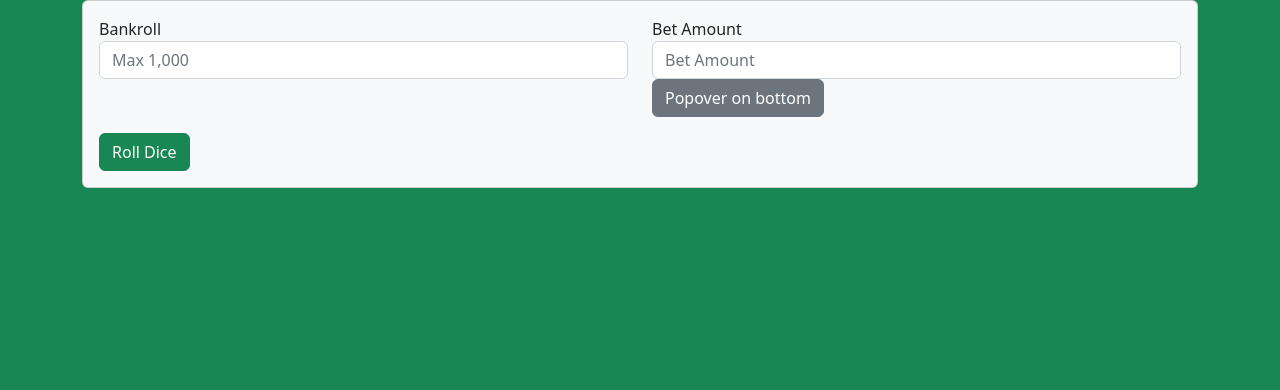
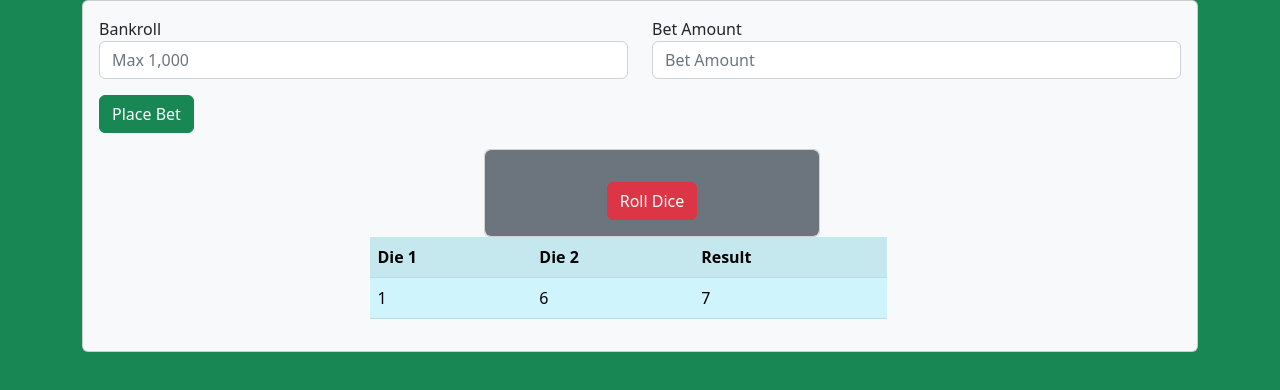
Before and after one commit to Cmendence/crapsGame, a website: page index.html in a window 1280 px wide. Both pictures are taken after a click on the button "Roll Dice". Drawn offline with nearby package versions, Linux system fonts and the light colour scheme.

Commit message:
added...everything

```diff
--- a/crapsSolver.js
+++ b/crapsSolver.js
@@ -30,28 +30,58 @@
 if 7 rolls while pointSet is true, it's '7 out' and the game resets. if 7 rolls while pointSet is false, it's a 'frontline winner'
 and the game continues, looking for a rollTotal that is in the array.
 */
-
+id = 0;
 const die1 = [1, 2, 3, 4, 5, 6];
 const die2 = [1, 2, 3, 4, 5, 6];
 
 function getRandomInt(max) {
-  return Math.floor(Math.random() * Math.floor(max));
+  return Math.floor(Math.random() * Math.floor(max)) + 1;
 }
 
-const roll1 = die1[getRandomInt(die1.length)];
-const roll2 = die2[getRandomInt(die2.length)];
+function thisId(id) {
+    console.log(`thisId function is tied to id:${id}`);
+   return document.getElementById(id);
+}
 
-console.log("Roll 1:", roll1);
-console.log("Roll 2:", roll2);
+function cellHTML(element, index, content) {
+    console.log(`cellHTML added ${content} to cell ${index}`);
+   return element.insertCell(index).innerHTML = content;
+}
+let rollOne;
+let rollTwo;
+
+thisId('roll-btn').addEventListener('click', () => {
+    console.log('button is working');
+    let table = thisId('results')
+    let row = table.insertRow(-1);
+    row.setAttribute('id', `item-${id}`);
+    cellHTML(row, 0, rollOne = getRandomInt(6));
+    cellHTML(row, 1, rollTwo = getRandomInt(6));
+    cellHTML(row, 2, rollOne + rollTwo);
+    id++
+})
+
+thisId('list').row[1].cell[0].value;
 
 
-console.log(`${roll1}, ${roll2}`);
+function rollTotal(roll1, roll2){
 
-rollTotal = (roll1 + roll2);
+}
 
-rollCombo = (`${roll1}, ${roll2}`);
+// const roll1 = die1[getRandomInt(die1.length)];
+// const roll2 = die2[getRandomInt(die2.length)];
 
-console.log(rollCombo);
+// console.log("Roll 1:", roll1);
+// console.log("Roll 2:", roll2);
+
+
+// console.log(`${roll1}, ${roll2}`);
+
+// rollTotal = (roll1 + roll2);
+
+// rollCombo = (`${roll1}, ${roll2}`);
+
+// console.log(rollCombo);
 
 
 //trying to figure out how to set the point and call winner
@@ -145,7 +175,7 @@ function isSixOrEightValid(bet) {
     }
     }
 
-    function areOutsideNumbersValid(bet, num) {
+    function areOutsideNumbersValid(bet) {
         console.log(`areOutsideNumbersValid checked for proper bet: ${bet} on the numbers 4,5,9,10`);
         if (bet >= 5, bet % 5 === 0) {
             return true;
@@ -242,12 +272,10 @@ let fieldArr = [2, 3, 4, 9, 10, 11, 12];
 // }
 
 //used in week 3 assignment
-function placeSixOrEight(bet){
-    if (bet >=6 && bet % 6 === 0){
-        return `That's a bet! ${bet} pays ${(bet / 6) * 7}`;
-    } else {
-        return 'No bet! Improper amount!'
-    }
-}
-
-crapsPlaceBets(270, 23)
+// function placeSixOrEight(bet){
+//     if (bet >=6 && bet % 6 === 0){
+//         return `That's a bet! ${bet} pays ${(bet / 6) * 7}`;
+//     } else {
+//         return 'No bet! Improper amount!'
+//     }
+// }
--- a/index.html
+++ b/index.html
@@ -5,10 +5,16 @@
     <meta http-equiv="X-UA-Compatible" content="IE=edge">
     <meta name="viewport" content="width=device-width, initial-scale=1.0">
     <title>Place Bet Solver</title>
+    <link href="dice-icon.ico" rel="icon" type="image/x-icon" />
     <link
     rel="stylesheet"
     href="https://cdn.jsdelivr.net/npm/bootstrap@5.2.3/dist/css/bootstrap.min.css"
   />
+  <!-- <style>
+    * {
+  border: 1px solid black;
+}
+  </style> -->
 </head>
 <body class="container bg-success">
     <div class="card bg-light">
@@ -26,20 +32,70 @@
                     <label for="bet-amount">Bet Amount</label>
                     <input id="bet-amount" type="number" class="form-control" placeholder="Bet Amount">
                     </div>
-                    <button type="button" class="btn btn-secondary" data-bs-container="body" data-bs-toggle="popover" data-bs-placement="bottom" data-bs-content="Bottom popover">
-                        Popover on bottom
+
+
             </div>
                 </div>
-                <button id="roll" class="btn btn-success mt-3">Roll Dice</button>
+                <div class="row">
+                    <div class="col-sm">
+                    <button id="place-bet" class="btn btn-success mt-3">Place Bet</button>
+                    </div>
+                </div>
+                <div class="row">
+                    <div class="col-sm">
+                <!-- <button id="roll-btn" class="btn btn-danger mt-3">Roll Dice</button> -->
+            </div>
+            <!-- <div class="col-sm">
+                <span class="tt">
+                <button type="button"
+                class="btn btn-info mt-3 text-light disabled"
+                data-bs-container="body"
+                data-bs-toggle="popover"
+                data-bs-placement="bottom"
+                title="Testing Titles"
+                data-bs-content="Testing">
+                        How do I use this?</button>
+                </span>
+            </div> -->
+            <div class="row mt-3">
+                <div class="col-sm">
+
+                </div>
+                <div class="col-sm">
+                <div class="card">
+                    <div class="card-body bg-secondary rounded text-center">
+
+                        <button id="roll-btn" class="btn btn-danger mt-3">Roll Dice</button>
+                    </div>
+
+                </div>
+            </div>
+                <div class="col-sm">
+
+                </div>
+            </div>
+            <div class="row">
+            <div class="col-sm-3">
+
+            </div>
+            <div class="col-sm-6">
+            <table id="results" class="table table-info table-striped">
+                <tr>
+                <th>Die 1</th>
+                <th>Die 2</th>
+                <th>Result</th>
+                </tr>
+            </table>
+            </div>
+            <div class="row-sm-3">
+
+            </div>
+            </div>
+            </div>
             </div>
         </div>
     </div>
-    <script>
-        var tooltipTriggerList = [].slice.call(document.querySelectorAll('[data-bs-toggle="tooltip"]'))
-        var tooltipList = tooltipTriggerList.map(function (tooltipTriggerEl) {
-          return new bootstrap.Tooltip(tooltipTriggerEl)
-        })
-        </script>
+    <!-- <script src="tooltip.js" ></script> -->
     <script src="crapsSolver.js"></script>
     <script src="https://cdn.jsdelivr.net/npm/bootstrap@5.2.3/dist/js/bootstrap.bundle.min.js"></script>
 </body>
```
Also changed, not shown: tooltip.js (added, +14 -0 lines), dice-icon.ico (added).
